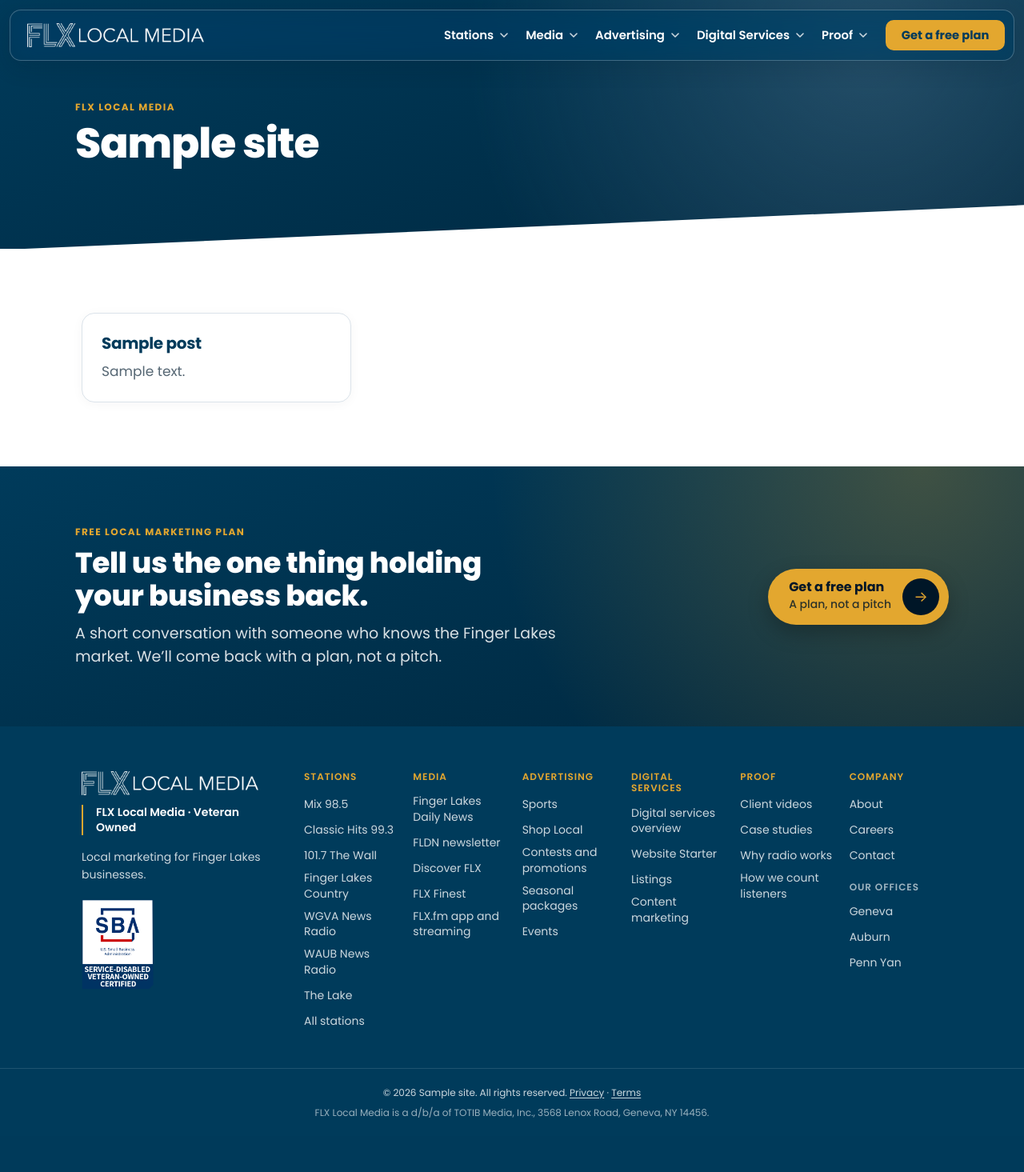
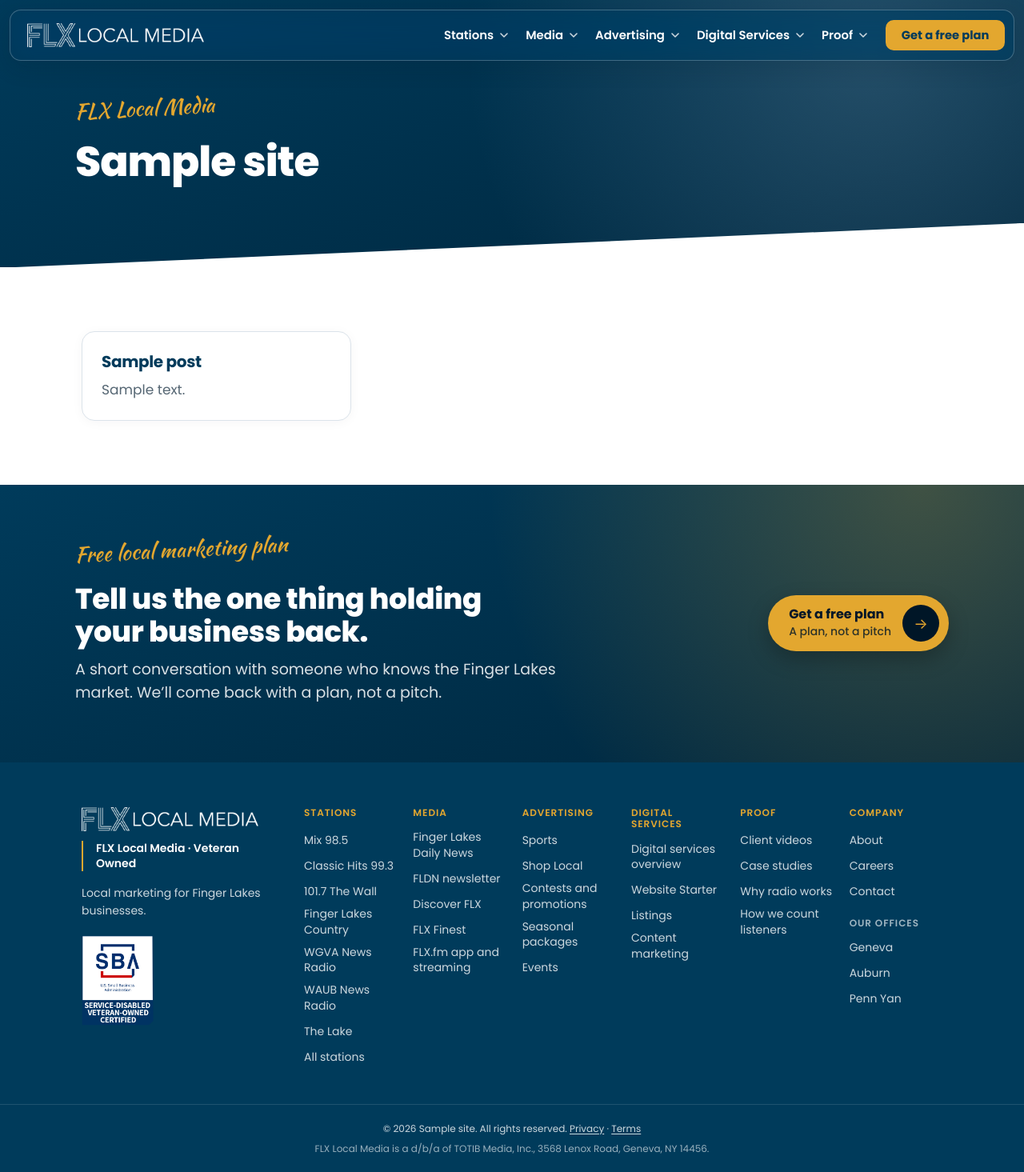
Before and after one commit to shswanson/flxlocalmedia, a WordPress theme: template index.php in a window 1280 px wide. Shown: the whole page at 80% size. Before the commit the page ends 1397 px from the top, so only its background shows below. Run offline with PHP 8.4 and a stand-in for WordPress, Linux system fonts and the light colour scheme; the site name, menu and one post (Sample post) are stand-ins, and other content is empty.

Commit message:
Brand pages: real FLDN logo on a white panel and the real FLX.fm app icon in the hero; script eyebrows (Kaushan Script, tilted) on non-station pages
Co-Authored-By: Claude Opus 5.5 <noreply@anthropic.com>

```diff
--- a/assets/css/flx-tokens.css
+++ b/assets/css/flx-tokens.css
@@ -117,6 +117,12 @@
 	--fw-eyebrow: 700;
 	--ls-eyebrow: 0.12em;
 
+	/* Heading eyebrows (the kicker above a title) on non-station pages: Kaushan Script,
+	   tilted. Small UI labels keep the --fs-eyebrow tokens above. */
+	--ff-eyebrow-script: 'Kaushan Script', cursive;
+	--fs-eyebrow-script: 1.65rem;
+	--rot-eyebrow-script: rotate(-3deg);
+
 	--fs-lead: 1.1875rem;
 	--fw-lead: 400;
 	--lh-lead: 1.55;
@@ -202,3 +208,9 @@ html:root {
 	--color-border: var(--navy-100);
 	--color-border-light: #e8f1f9;
 }
+
+@media (max-width: 600px) {
+	:root {
+		--fs-eyebrow-script: 1.4rem;
+	}
+}
--- a/assets/css/site-pages.css
+++ b/assets/css/site-pages.css
@@ -93,11 +93,17 @@
 }
 
 .flxlm-pg .pg-eyebrow {
-	font-size: var(--fs-eyebrow);
-	font-weight: var(--fw-eyebrow);
-	letter-spacing: var(--ls-eyebrow);
-	text-transform: uppercase;
-	color: var(--pg-accent);
+	display: inline-block;
+	font-family: var(--ff-eyebrow-script);
+	font-size: var(--fs-eyebrow-script);
+	font-weight: 400;
+	line-height: 1.2;
+	letter-spacing: 0;
+	text-transform: none;
+	transform: var(--rot-eyebrow-script);
+	transform-origin: left bottom;
+	margin-bottom: 10px;
+	color: #e3a72f;
 }
 
 .flxlm-pg .pg-eyebrow a {
--- a/functions.php
+++ b/functions.php
@@ -34,7 +34,7 @@ function flxlm_enqueue_assets() {
 	$css_ver = filemtime( get_template_directory() . '/assets/css/style.css' );
 	$js_ver  = filemtime( get_template_directory() . '/assets/js/main.js' );
 
-	wp_enqueue_style( 'flxlm-fonts', 'https://fonts.googleapis.com/css2?family=Poppins:wght@400;500;600;700&display=swap', array(), null );
+	wp_enqueue_style( 'flxlm-fonts', 'https://fonts.googleapis.com/css2?family=Poppins:wght@400;500;600;700&family=Kaushan+Script&display=swap', array(), null );
 	wp_enqueue_style( 'flxlm-style', get_template_directory_uri() . '/assets/css/style.css', array( 'flxlm-fonts' ), $css_ver );
 	wp_enqueue_script( 'flxlm-main', get_template_directory_uri() . '/assets/js/main.js', array(), $js_ver, true );
 }
--- a/inc/products.php
+++ b/inc/products.php
@@ -188,6 +188,8 @@ function flxlm_product_icon( $name ) {
  *   cta_label    => string   button text (default 'Get a free plan for <name>')
  *   colors       => [ primary, deep, accent ]    #rrggbb strings, all optional
  *   logo         => string   file under assets/images/products/<slug>/ or https URL (white or light art on the colour)
+ *   hero_mark   => string   optional real brand mark for the hero (file under assets/images/products/<slug>/), shown instead of logo on the page; logo stays the white art used for share images
+ *   hero_mark_style => string   'panel' (dark art on a white rounded panel) or 'app' (square app icon with rounded corners)
  *   hero_logos   => [ [ file, alt, small? ], ... ]   optional band of logos right under the hero, shown under "On the air with". Same file/alt format as offer logos; small => true puts it in a second, slightly smaller row
  *   stats        => [ [ value, label, source ], ... ]   bar of numbers; source is the plain-English origin of the number
  *   stats_note   => string   one line under the bar, e.g. how the numbers are made
@@ -418,6 +420,7 @@ function flxlm_get_products() {
 			'menu_group' => 'Media', 'menu_label' => 'Finger Lakes Daily News', 'menu_blurb' => 'Display ads and sponsorships on the local news site.',
 			'colors' => array( 'primary' => '#1e5b70', 'deep' => '#002936', 'accent' => '#e3a72f' ),
 			'logo' => 'logo.png',
+			'hero_mark' => 'mark.webp', 'hero_mark_style' => 'panel',
 			'stats' => array(
 				array( 'value' => '380,494', 'label' => 'visits to the site in October 2026', 'source' => 'Google Analytics sessions, BigQuery fldn_analytics.ga4_daily_traffic, Oct 1 to 31, 2026. Automated desktop traffic is removed, so this is about 6% below the Google Analytics screen.' ),
 				array( 'value' => '717,725', 'label' => 'pages viewed in October 2026', 'source' => 'Google Analytics pageviews, BigQuery fldn_analytics.ga4_daily_traffic, Oct 1 to 31, 2026, same bot filter.' ),
@@ -448,6 +451,7 @@ function flxlm_get_products() {
 			'menu_group' => 'Media', 'menu_label' => 'FLDN newsletter', 'menu_blurb' => 'Sponsor the daily local news email.',
 			'colors' => array( 'primary' => '#1e5b70', 'deep' => '#002936', 'accent' => '#e3a72f' ),
 			'logo' => 'logo.png',
+			'hero_mark' => 'mark.webp', 'hero_mark_style' => 'panel',
 			'stats' => array(
 				array( 'value' => '5,065', 'label' => 'subscribers received the November 19, 2026 email, up from 2,980 on March 2', 'source' => 'BigQuery fldn_analytics.mailchimp_campaigns, emails_sent for the Finger Lakes Daily News RSS campaign on 2026-11-19 (5,065) and 2026-03-02 (2,980).' ),
 				array( 'value' => '11.6%', 'label' => 'of subscribers clicked a link in the average send in October 2026', 'source' => 'BigQuery fldn_analytics.mailchimp_campaigns, 31 daily sends Oct 1 to 31, 2026: sum of subscriber_clicks (17,643) divided by sum of emails_sent. Each subscriber counts once per send.' ),
@@ -476,6 +480,7 @@ function flxlm_get_products() {
 			'menu_group' => 'Media', 'menu_label' => 'FLX.fm app and streaming', 'menu_blurb' => 'Ads on the live streams, with listening we count ourselves.',
 			'colors' => array( 'primary' => '#6b2fa0', 'deep' => '#340057', 'accent' => '#e3a72f' ),
 			'logo' => 'logo.png',
+			'hero_mark' => 'mark.webp', 'hero_mark_style' => 'app',
 			'stats' => array(
 				array( 'value' => '45,159', 'label' => 'hours of listening on our streams in the last 28 days', 'source' => 'BigQuery fldn_analytics.v_streaming_raw_sessions (sessions of 60 seconds or longer, bots and re-streamers removed), all seven stations, Oct 22 to Nov 18, 2026, sum of duration_secs divided by 3,600.' ),
 				array( 'value' => '11,141', 'label' => 'different internet connections tuned in', 'source' => 'Same view and period: distinct ip_address, the dashboard\'s definition of unique listeners (v_dash_streaming_daily). One connection can be several people, and one person can use several connections.' ),
@@ -834,6 +839,8 @@ function flxlm_get_product( $slug ) {
 		),
 		'css_vars'    => $colors['css'],
 		'logo'        => flxlm_product_asset( $slug, $str( $in, 'logo' ) ),
+		'hero_mark'   => flxlm_product_asset( $slug, $str( $in, 'hero_mark' ) ),
+		'hero_mark_style' => 'app' === $str( $in, 'hero_mark_style' ) ? 'app' : 'panel',
 		'hero_logos'  => $hero_logos,
 		'stats'       => $stats,
 		'stats_note'  => $str( $in, 'stats_note' ),
--- a/page-templates/template-product.php
+++ b/page-templates/template-product.php
@@ -74,8 +74,10 @@ get_header();
 
 	<!-- 1. Hero -->
 	<section class="st-hero" aria-labelledby="st-title">
-		<div class="st-wrap st-hero__grid<?php echo $p['logo'] ? '' : ' st-hero__grid--solo'; ?>">
-			<?php if ( $p['logo'] ) : ?>
+		<div class="st-wrap st-hero__grid<?php echo ( $p['hero_mark'] || $p['logo'] ) ? '' : ' st-hero__grid--solo'; ?>">
+			<?php if ( $p['hero_mark'] ) : ?>
+				<img class="st-hero__mark st-hero__mark--<?php echo esc_attr( $p['hero_mark_style'] ); ?>" src="<?php echo esc_url( $p['hero_mark'] ); ?>" alt="<?php echo esc_attr( $name . ' logo' ); ?>">
+			<?php elseif ( $p['logo'] ) : ?>
 				<img class="st-hero__logo" src="<?php echo esc_url( $p['logo'] ); ?>" alt="<?php echo esc_attr( $name . ' logo' ); ?>">
 			<?php endif; ?>
 			<div class="st-hero__text">
```
Also changed, not shown: other parts of assets/css/site-pages.css (+25 -14 lines), assets/css/site-bold.css (+45 -3 lines), assets/css/site-hubs.css (+24 -6 lines), assets/images/products/fldn/mark.webp (added), assets/images/products/flx-fm/icon.png, assets/images/products/flx-fm/mark.webp (added), assets/images/products/newsletter/mark.webp (added).
